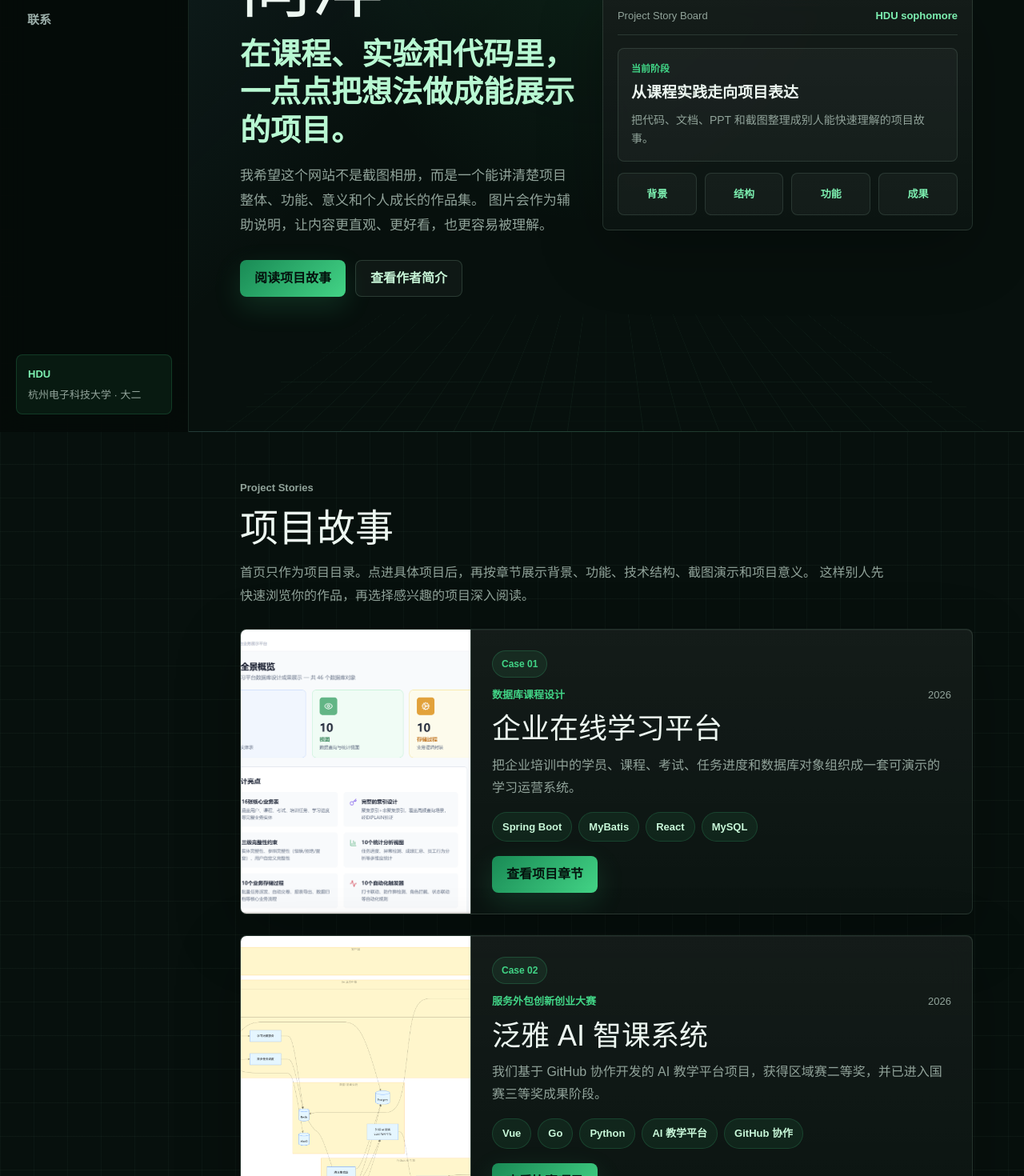
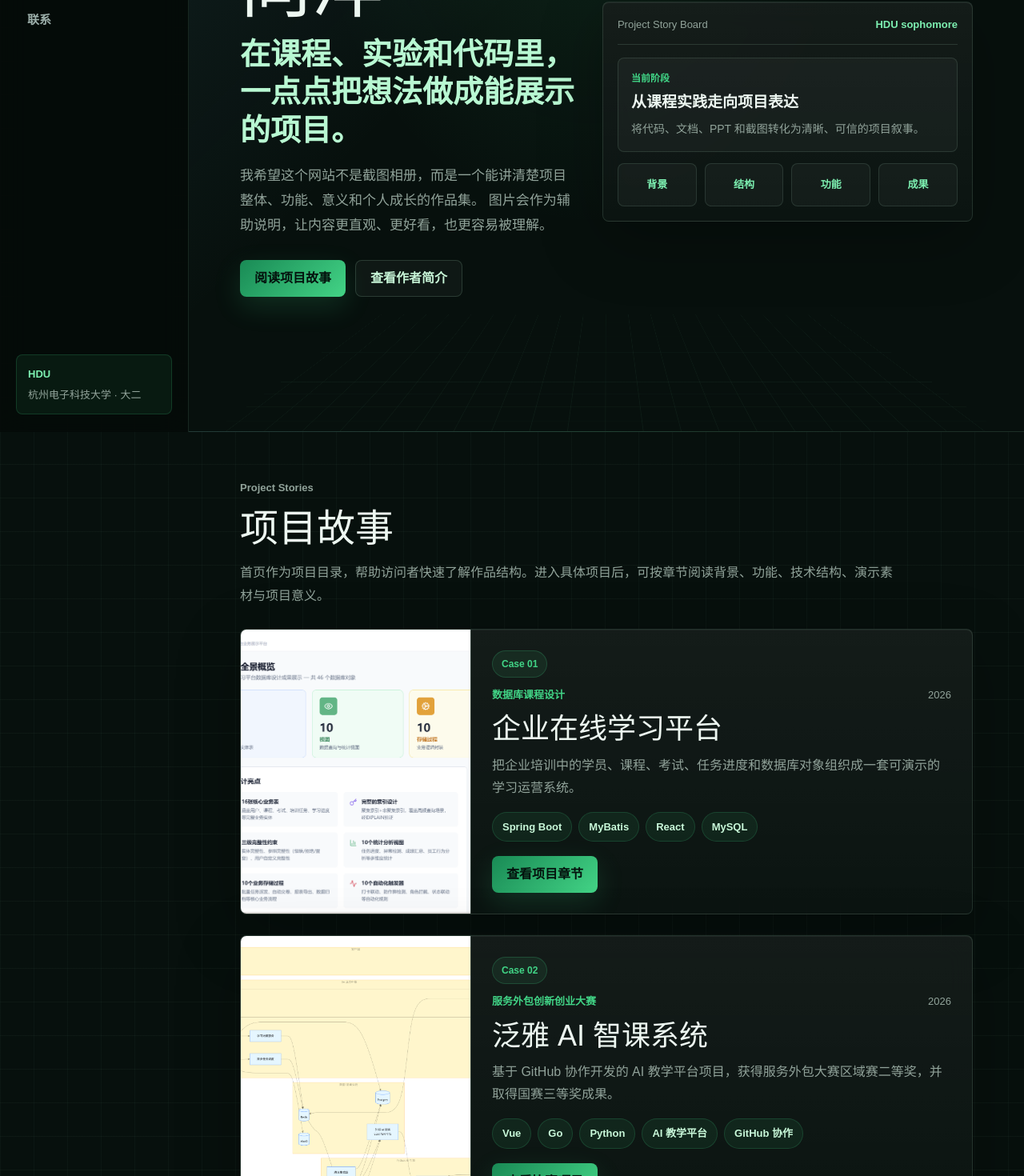
Before and after one commit to Camellia-xy/portfolio, a Next.js app: page / in a window 1280 px wide. Shown: the part 260-1730 px from the top of the page at 80% size. Built offline with nearby package versions, Linux system fonts and the light colour scheme.

Commit message:
Polish portfolio copy for public audience

```diff
--- a/app/page.tsx
+++ b/app/page.tsx
@@ -37,7 +37,7 @@ const projects = [
     why: "这个项目来自数据库课程设计。它不只是写几张表，而是把企业培训场景拆成业务管理和数据库展示两条线：前台能管理学员、课程、考试与培训任务，后台能展示表、视图、存储过程和触发器如何支撑真实业务。",
     structure: ["前端页面负责产品化展示与操作入口", "后端接口负责业务调用和 Mock 服务演示", "MySQL 负责表、视图、存储过程与触发器规则"],
     functions: ["学员、课程、考试与培训任务管理", "学习运营可视化大屏与统计报表", "数据库表、视图、存储过程和触发器展示"],
-    role: "我重点整理数据库结构、业务模块关系和页面展示逻辑，把原本分散的课程设计内容包装成一个别人能快速看懂的系统型项目。",
+    role: "负责数据库结构梳理、业务模块关系设计与页面展示逻辑整合，将课程设计内容呈现为可演示的系统型项目。",
     result: "项目形成了可运行的前端演示、数据库对象展示、业务管理界面和课程设计材料。它能体现我对数据库设计、业务拆解、前后端协作和项目表达的综合理解。",
     tags: ["Spring Boot", "MyBatis", "React", "MySQL"],
     visuals: [
@@ -51,12 +51,12 @@ const projects = [
     title: "泛雅 AI 智课系统",
     category: "服务外包创新创业大赛",
     period: "2026",
-    oneLine: "我们基于 GitHub 协作开发的 AI 教学平台项目，获得区域赛二等奖，并已进入国赛三等奖成果阶段。",
-    why: "这个项目来自中国大学生服务外包创新创业大赛。它比普通课程作业更适合作为重点展示，因为它有真实团队协作、完整工程结构、比赛成果和可继续补充的产品材料。",
+    oneLine: "基于 GitHub 协作开发的 AI 教学平台项目，获得服务外包大赛区域赛二等奖，并取得国赛三等奖成果。",
+    why: "这个项目来自中国大学生服务外包创新创业大赛。它具备真实团队协作、完整工程结构、比赛成果和产品化表达价值，是作品集中最能体现综合实践能力的项目之一。",
     structure: ["Go 后端服务负责业务接口与数据管理", "Python AI 引擎负责课件解析、讲稿生成和问答能力", "Vue 前端负责学生端、教师端等交互页面"],
     functions: ["PDF/PPTX 课件解析", "AI 讲稿生成与问答", "教学平台多端协作"],
-    role: "我参与团队协作开发和项目材料整理，后续会继续补充我负责的具体模块、提交记录、页面截图和比赛答辩材料。",
-    result: "项目已在 GitHub 上协作开发，公开仓库包含 backend、ai_engine、frontend、docs 等完整目录；目前可展示区域赛二等奖证书，国赛三等奖证书待正式发放后补充。",
+    role: "参与团队协作开发、项目材料梳理与展示内容组织，围绕 AI 教学平台的工程结构和比赛成果进行项目表达。",
+    result: "项目已在 GitHub 上协作开发，公开仓库包含 backend、ai_engine、frontend、docs 等完整目录；赛事成果包括区域赛二等奖与国赛三等奖。",
     tags: ["Vue", "Go", "Python", "AI 教学平台", "GitHub 协作"],
     visuals: [
       { src: "/project-assets/fuwuwaibao-architecture.png", label: "泛雅 AI 智课系统架构图" },
@@ -71,7 +71,7 @@ const projects = [
     why: "这个项目资料最完整：不仅有代码和报告，还有真实结果图。它适合展示我对实验流程、模型评估和结果表达的理解。",
     structure: ["读取 ISOLET 语音特征数据", "训练分类模型", "评估准确率与 Macro F1", "生成对比图和混淆矩阵"],
     functions: ["字母识别预测", "算法效果对比", "混淆矩阵与学习曲线分析"],
-    role: "我整理了项目运行结果、指标含义和可视化图表，用它展示实验项目如何从代码变成可说明的成果。",
+    role: "完成项目运行结果、指标含义和可视化图表整理，展示实验项目从代码实现到结果分析的完整过程。",
     result: "测试样本 1559 条，正确识别 1489 条，准确率约 95.51%，Macro F1 约 95.48%。",
     tags: ["C", "ISOLET", "分类模型", "模型评估"],
     visuals: [
@@ -117,7 +117,7 @@ function EnterpriseInteractiveDemo() {
         <h4>从登录到数据库规则的业务闭环</h4>
         <p>
           这组截图按真实使用路径组织：先进入平台，再管理业务对象，最后展示数据库视图、存储过程和触发器如何支撑运营决策。
-          你可以横向滚动查看每个页面，整体更像在看一个完整产品，而不是图片堆叠。
+          横向导览按真实使用路径展开，使页面呈现为一个完整产品故事，而不是截图堆叠。
         </p>
       </div>
 
@@ -199,7 +199,7 @@ export default function Home() {
               <div className="status-card">
                 <span>当前阶段</span>
                 <strong>从课程实践走向项目表达</strong>
-                <p>把代码、文档、PPT 和截图整理成别人能快速理解的项目故事。</p>
+                <p>将代码、文档、PPT 和截图转化为清晰、可信的项目叙事。</p>
               </div>
               <div className="story-map">
                 <span>背景</span>
@@ -216,8 +216,7 @@ export default function Home() {
             <p className="eyebrow">Project Stories</p>
             <h2>项目故事</h2>
             <p>
-              首页只作为项目目录。点进具体项目后，再按章节展示背景、功能、技术结构、截图演示和项目意义。
-              这样别人先快速浏览你的作品，再选择感兴趣的项目深入阅读。
+              首页作为项目目录，帮助访问者快速了解作品结构。进入具体项目后，可按章节阅读背景、功能、技术结构、演示素材与项目意义。
             </p>
           </div>
 
@@ -249,7 +248,7 @@ export default function Home() {
                     </a>
                   )}
                   {!["learning-platform", "fuwuwaibao"].includes(project.id) && (
-                    <span className="secondary project-link muted-link">后续整理详情</span>
+                    <span className="secondary project-link muted-link">详情建设中</span>
                   )}
                 </div>
               </article>
@@ -271,8 +270,7 @@ export default function Home() {
                 积累从“能写出来”到“能讲清楚、能展示出来”的项目能力。
               </p>
               <p>
-                我希望这个作品集能记录我的成长路线：哪些项目是课程推动我完成的，哪些技术是我主动去试的，
-                哪些结果值得留下来继续优化。这里会持续补充我的项目、比赛经历、GitHub 协作记录和更完整的个人介绍。
+                这个作品集记录了我在课程设计、实验项目和比赛实践中的阶段性成果，也呈现了我对技术实现、项目表达和团队协作的持续积累。
               </p>
               <div className="profile-links">
                 <a href="https://github.com/Camellia-xy" target="_blank" rel="noreferrer">
@@ -298,7 +296,7 @@ export default function Home() {
                 <li>把项目背景和解决问题讲清楚</li>
                 <li>突出自己负责的模块和实际贡献</li>
                 <li>用截图、文档和成果图增强可信度</li>
-                <li>把课程项目、比赛经历和个人项目整理成统一作品集</li>
+                <li>将课程项目、比赛经历和个人项目统一呈现为作品集</li>
               </ul>
             </section>
           </div>
@@ -309,7 +307,7 @@ export default function Home() {
             <p className="eyebrow">Contact</p>
             <h2>欢迎了解我的项目经历</h2>
             <p>
-              如果你想进一步了解我的项目经历、比赛作品或协作开发记录，可以通过下面的方式联系我。
+              欢迎了解我的项目经历、比赛作品与协作开发记录。
             </p>
             <div className="contact-methods">
               <a href="https://github.com/Camellia-xy" target="_blank" rel="noreferrer">
--- a/app/projects/fuwuwaibao/page.tsx
+++ b/app/projects/fuwuwaibao/page.tsx
@@ -6,7 +6,7 @@ const chapterNav = [
   ["demo", "演示视频"],
   ["architecture", "系统架构"],
   ["collaboration", "协作开发"],
-  ["next", "待补充材料"],
+  ["value", "项目价值"],
 ];
 
 const techModules = [
@@ -56,7 +56,7 @@ export default function FuWuWaiBaoPage() {
             <p className="eyebrow">Case 02 · Competition Project</p>
             <h2>一个用 GitHub 协作完成的 AI 教学平台比赛项目</h2>
             <p>
-              这个项目是我们参加中国大学生服务外包创新创业大赛的团队作品。它围绕“AI + 教学”展开，
+              这是中国大学生服务外包创新创业大赛团队作品。项目围绕“AI + 教学”展开，
               用 Go 后端、Python AI 引擎和 Vue 前端组合出一套泛雅 AI 智课系统。
             </p>
             <div className="detail-actions">
@@ -77,7 +77,7 @@ export default function FuWuWaiBaoPage() {
             <p className="eyebrow">Award</p>
             <h2>比赛成果</h2>
             <p>
-              目前先展示区域赛二等奖证书。你补充说明国赛三等奖证书还没有发放，所以这里先写成“国赛三等奖证书待补充”，等证书出来后直接替换。
+              项目在赛事评审中取得区域赛二等奖，并获得国赛三等奖成果。区域赛证书作为当前页面的正式成果材料展示。
             </p>
           </div>
           <div className="award-grid">
@@ -92,7 +92,7 @@ export default function FuWuWaiBaoPage() {
             <div className="award-card pending">
               <span>国赛</span>
               <strong>三等奖</strong>
-              <p>证书暂未发放，后续可补充获奖证书、答辩照片或官方公示截图。</p>
+              <p>国赛成果体现项目在完整性、创新性和应用价值上的进一步认可。</p>
             </div>
           </div>
           <iframe
@@ -107,8 +107,7 @@ export default function FuWuWaiBaoPage() {
             <p className="eyebrow">Product Demo</p>
             <h2>系统演示视频</h2>
             <p>
-              这段视频可以作为项目最直观的展示材料：访问者不用先读很多文字，就能看到系统实际运行效果。
-              后续如果你有剪辑版，我们还可以替换成更短、更适合作品集展示的版本。
+              演示视频呈现系统的真实运行过程，帮助访问者在阅读技术结构前先建立直观印象。
             </p>
           </div>
           <DemoVideo />
@@ -143,8 +142,7 @@ export default function FuWuWaiBaoPage() {
             <p className="eyebrow">GitHub Collaboration</p>
             <h2>协作开发痕迹</h2>
             <p>
-              这是这个项目很值得放大的地方：它不是一个人本地写完的练习，而是在 GitHub 上协作推进的比赛项目。
-              后续可以继续补充你的 commit、issue、分工截图和答辩材料。
+              这个项目不是单机练习，而是在 GitHub 上持续协作推进的比赛项目。公开仓库保留了工程结构、提交记录与团队协作痕迹。
             </p>
           </div>
           <div className="fact-grid">
@@ -157,12 +155,12 @@ export default function FuWuWaiBaoPage() {
           </div>
         </section>
 
-        <section className="detail-section value-section" id="next">
-          <p className="eyebrow">Next Materials</p>
-          <h2>下一步建议补充什么</h2>
+        <section className="detail-section value-section" id="value">
+          <p className="eyebrow">Project Value</p>
+          <h2>项目价值</h2>
           <p>
-            这个项目建议继续补充：系统运行截图、你负责的模块、比赛答辩 PPT、团队分工、GitHub 提交记录和国赛三等奖证书。
-            这些材料补齐后，它可以成为作品集里最有竞争力的项目之一。
+            泛雅 AI 智课系统体现了从需求场景、工程实现到比赛展示的完整实践链路。项目同时覆盖前端交互、后端服务、AI 能力接入和团队协作，
+            适合作为作品集中展示综合开发能力与竞赛经历的重点项目。
           </p>
           <a className="primary" href="/#projects">回到项目目录</a>
         </section>
```
Also changed, not shown: 1 other file (tests, documents, lock files or other folders).
